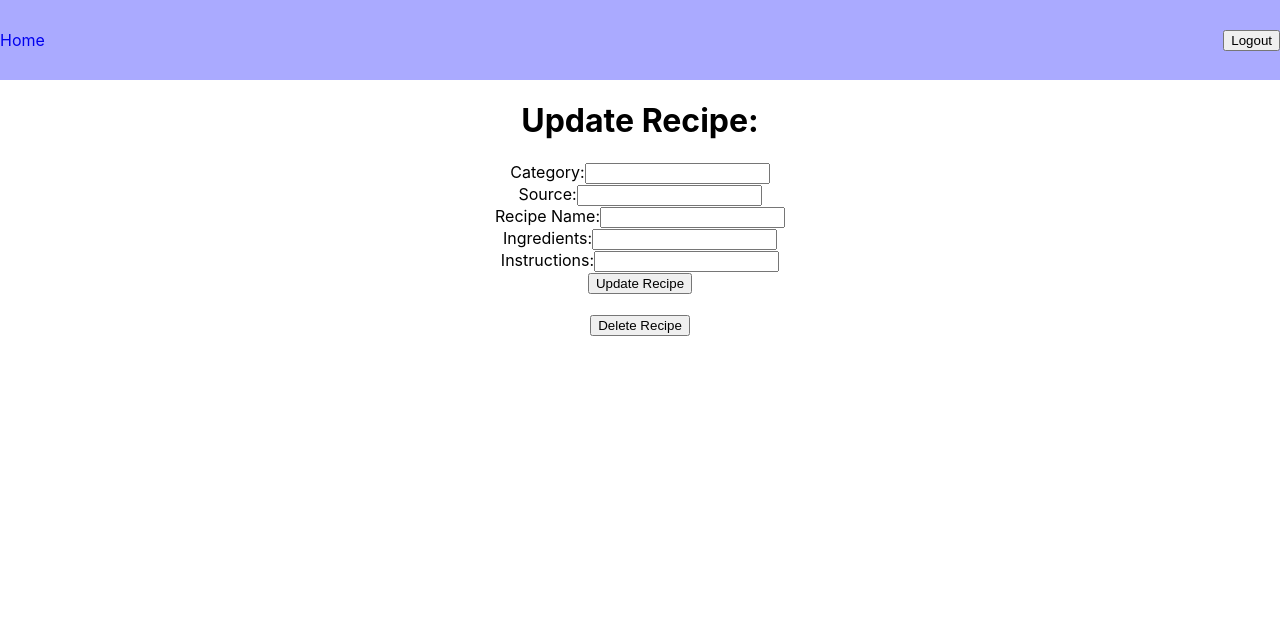
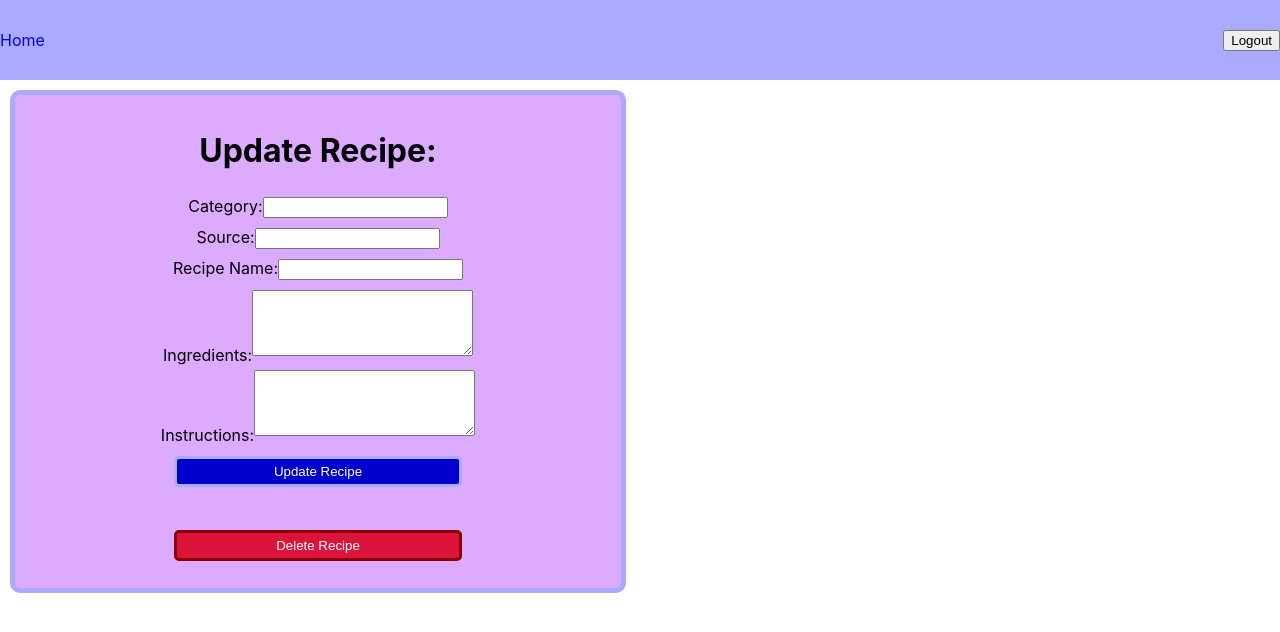
Before and after one commit to Secret-Family-Recipies-Cookbook-2/frontend, a React (Create React App) app in the folder my-app/: page /update-recipe/1 in a window 1280 px wide. Shown: the top 632 px of the page. Built offline with nearby package versions, Linux system fonts and the light colour scheme; no server answers; sample sign-in values are in the browser's storage.

Commit message:
Updated styling

```diff
--- a/my-app/src/components/AddRecipeForm.js
+++ b/my-app/src/components/AddRecipeForm.js
@@ -1,6 +1,7 @@
 import React, { useState } from 'react'
 import { axiosWithAuth } from '../utils/axiosWithAuth'
 import {useHistory} from 'react-router-dom'
+import RecipeForms from './styles/RecipeForms'
 
 const userID = window.localStorage.getItem('id')
 
@@ -34,7 +35,7 @@ const AddRecipeForm = props => {
   }
 
   return(
-    <div>
+    <RecipeForms>
       <h2>Add New Recipe</h2>
 
       <form onSubmit={submitRecipe}>
@@ -72,7 +73,9 @@ const AddRecipeForm = props => {
         <br />
 
         <label>Ingredients:
-          <input
+        <textarea
+            cols='25'
+            rows='4'
             name='ingredients'
             type='text'
             value={recipe.ingredients}
@@ -83,7 +86,9 @@ const AddRecipeForm = props => {
         <br />
 
         <label>Instructions:
-          <input
+        <textarea
+            cols='25'
+            rows='4'
             name='instructions'
             type='text'
             value={recipe.instructions}
@@ -94,12 +99,13 @@ const AddRecipeForm = props => {
         <br />
 
         <input
+          className='submitBtn'
           name='submit'
           type='submit'
           value='Add Recipe!'
         />
           </form>
-    </div>
+    </RecipeForms>
   )
 }
 
--- a/my-app/src/components/RecipesList.js
+++ b/my-app/src/components/RecipesList.js
@@ -11,9 +11,29 @@ const ListStyle = styled.div`
   flex-direction: column;
   align-items: center;
 
-  .listHeader {
-    font-family: 'Kaushan Script', cursive;
-  }
+    .searchBar {
+      width: 40%;
+      height: 25px;
+      margin: 15px 0;
+      text-align: center;
+      border: 3px solid #AAAAFF;
+      border-radius: 5px;
+    }
+
+    .listHeader {
+      font-family: 'Kaushan Script', cursive;
+      color: #AAAAFF;
+    }
+
+    .addBtn {
+      width: 150px;
+      margin: 0 25%;
+      padding: 5px 0;
+      border: 3px solid #AAAAFF;
+      border-radius: 5px;
+      background-color: #0000CC;
+      color: white;
+    }
 `
 
 const RecipiesList = props => {
@@ -52,6 +72,7 @@ const RecipiesList = props => {
   return(
     <ListStyle>
       <input
+        className='searchBar'
         type='text'
         placeholder='Search Recipes by Name'
         value={searchTerm}
@@ -65,7 +86,9 @@ const RecipiesList = props => {
 
       <br />
 
-      <button onClick={()=> history.push(`add-recipe/:user_id`)}>
+      <button
+        className='addBtn'
+        onClick={()=> history.push(`add-recipe/:user_id`)}>
         Add New Recipe
       </button>
 
--- a/my-app/src/components/UpdateRecipeForm.js
+++ b/my-app/src/components/UpdateRecipeForm.js
@@ -1,8 +1,7 @@
 import React, {useEffect, useState} from 'react'
 import {useParams, useHistory} from 'react-router-dom'
 import {axiosWithAuth} from '../utils/axiosWithAuth.js'
-import {useDispatch} from 'react-redux'
-import {UPDATE_RECIPE_SUCCESS} from '../store/actions/recipeActions.js'
+import RecipeForms from './styles/RecipeForms.js'
 
 const userID = window.localStorage.getItem('id')
 
@@ -60,7 +59,7 @@ const UpdateRecipeForm = props => {
   }
 
   return(
-    <div>
+    <RecipeForms>
       <h1>Update Recipe:</h1>
 
       <form onSubmit={submitUpdate}>
@@ -98,7 +97,9 @@ const UpdateRecipeForm = props => {
         <br />
 
         <label>Ingredients:
-          <input
+          <textarea
+            cols='25'
+            rows='4'
             name='ingredients'
             type='text'
             value={recipeInfo.ingredients}
@@ -109,7 +110,9 @@ const UpdateRecipeForm = props => {
         <br />
 
         <label>Instructions:
-          <input
+          <textarea
+            cols='25'
+            rows='4'
             name='instructions'
             type='text'
             value={recipeInfo.instructions}
@@ -120,6 +123,7 @@ const UpdateRecipeForm = props => {
         <br />
 
         <input
+          className='submitBtn'
           name='submit'
           type='submit'
           value='Update Recipe'
@@ -127,7 +131,7 @@ const UpdateRecipeForm = props => {
       </form>
       <br />
       <button onClick={deleteRecipe}>Delete Recipe</button>
-    </div>
+    </RecipeForms>
   )
 }
 
--- a/my-app/src/components/styles/MockCard.js
+++ b/my-app/src/components/styles/MockCard.js
@@ -4,10 +4,7 @@ const MockCard = styled.div`
     display:flex;
     flex-direction:column;
     /* align-items:flex-end; */
-
-
     background-color:  #DCAAFF;
-
     width: 45%;
     margin: 10px;
     padding: 15px;
--- /dev/null
+++ b/my-app/src/components/styles/RecipeForms.js
@@ -0,0 +1,39 @@
+import styled from 'styled-components'
+
+const RecipeForms = styled.div`
+  display:flex;
+  flex-direction:column;
+  /* align-items:flex-end; */
+  background-color:  #DCAAFF;
+  width: 45%;
+  margin: 10px;
+  padding: 15px;
+  border: 5px solid  #AAAAFF;
+  border-radius: 10px;
+
+    input, textarea {
+      margin: 5px 0;
+    }
+
+    .submitBtn {
+      width: 50%;
+      margin: 2% 25%;
+      padding: 5px 0;
+      border: 3px solid #AAAAFF;
+      border-radius: 5px;
+      background-color: #0000CC;
+      color: white;
+    }
+
+    button{
+      width: 50%;
+      margin: 2% 25%;
+      padding: 5px 0;
+      border: 3px solid darkred;
+      border-radius: 5px;
+      background-color: crimson;
+      color: white;
+    }
+`
+
+export default RecipeForms
```
